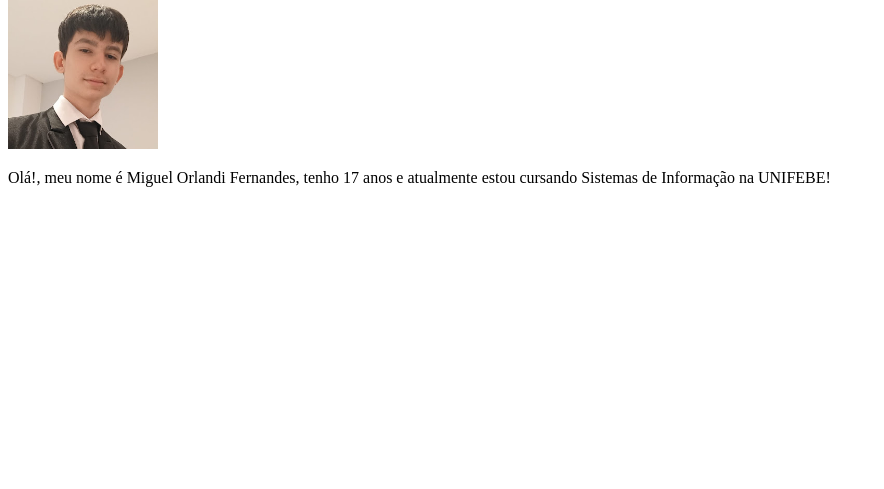
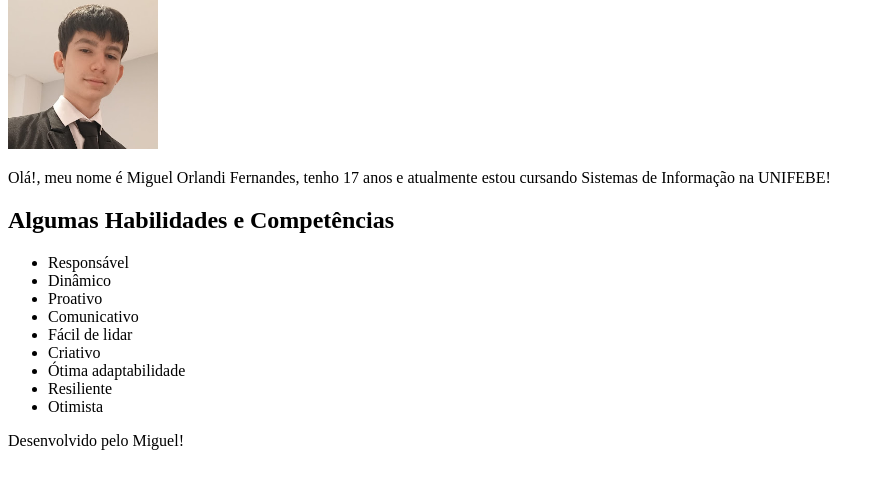
Before and after one commit to MOFernandes/APS, a plain HTML site: page index.html in a window 1280 px wide. Shown: the part 243-732 px from the top of the page, without its empty margins (0-884 px from the left). Drawn offline with Linux system fonts and the light colour scheme.

Commit message:
Adicionado Lista de Habilidades

```diff
--- a/index.html
+++ b/index.html
@@ -20,6 +20,22 @@
             <h2>Sobre mim</h2>
             <img src="assets/eu.jpg" alt="Eu ;)" width="150">
             <p>Olá!, meu nome é Miguel Orlandi Fernandes, tenho 17 anos e atualmente estou cursando Sistemas de Informação na UNIFEBE!</p>
+
+        <section>
+            <h2>Algumas Habilidades e Competências</h2>
+            <ul>
+                <li>Responsável</li>
+                <li>Dinâmico</li>
+                <li>Proativo</li>
+                <li>Comunicativo</li>
+                <li>Fácil de lidar</li>
+                <li>Criativo</li>
+                <li>Ótima adaptabilidade</li>
+                <li>Resiliente</li>
+                <li>Otimista</li>
+         </ul>
+        </section>
     </main>
+    <footer>Desenvolvido pelo Miguel!</footer>
 </body>
 </html>
```
